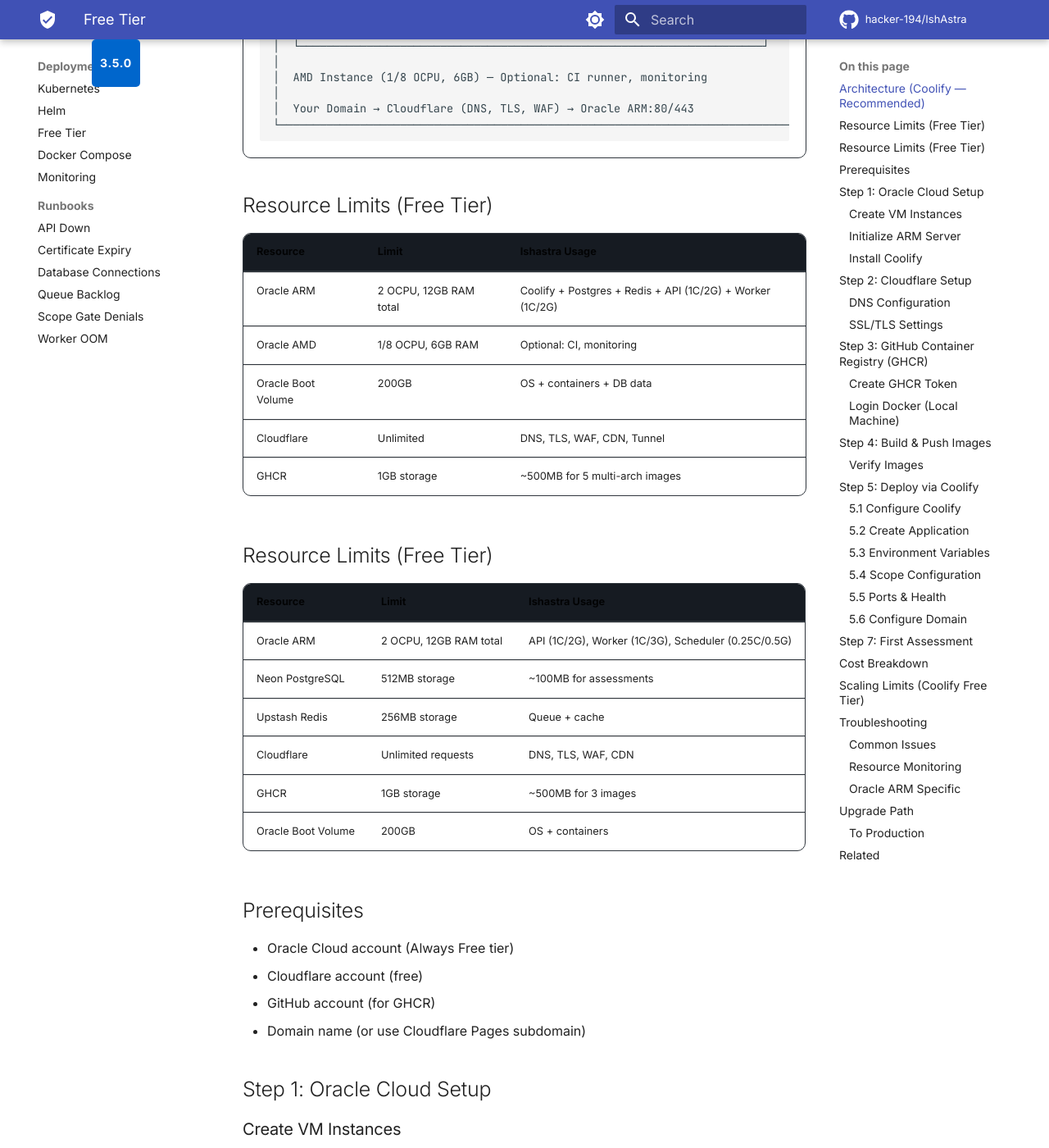
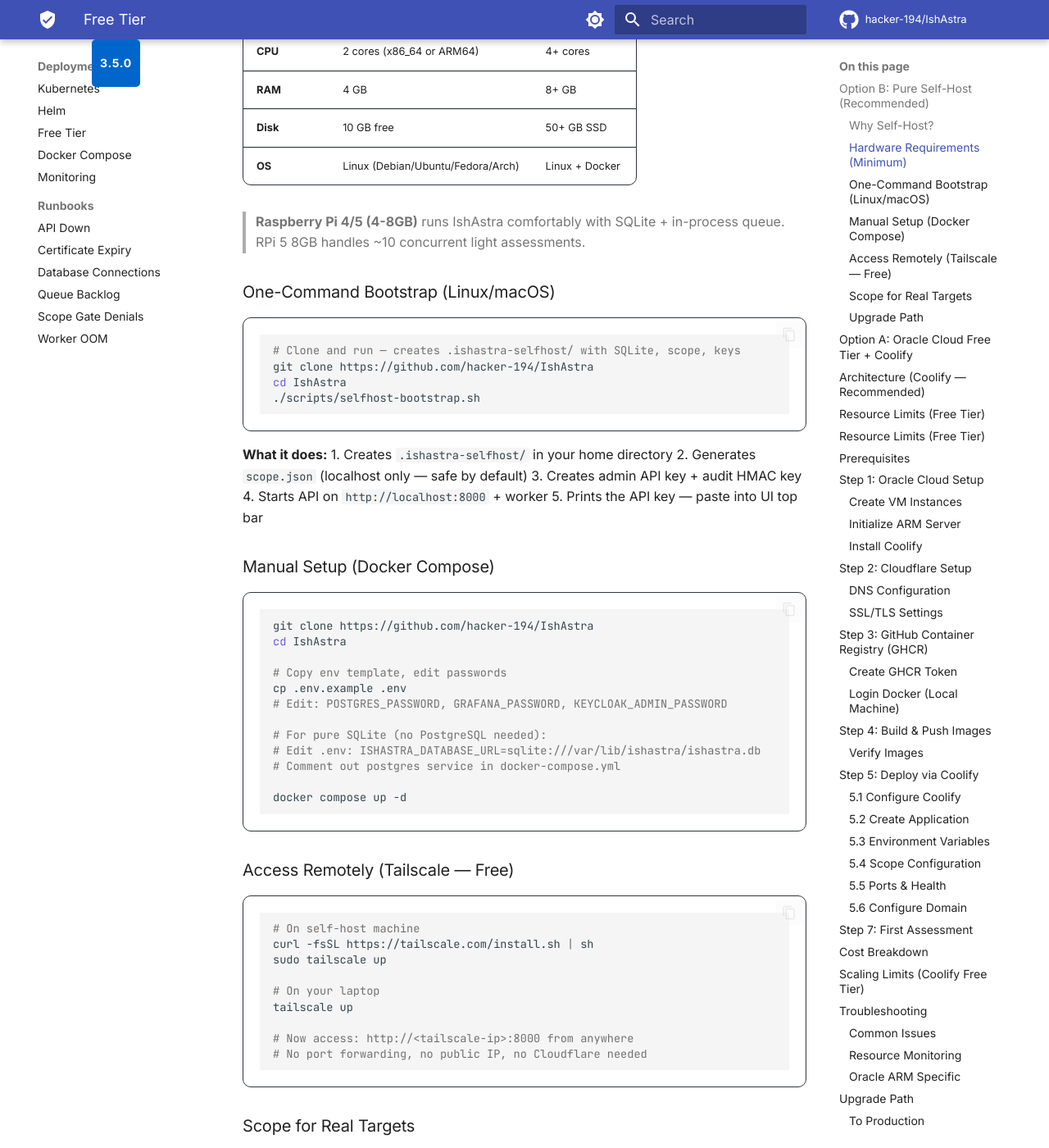
Before and after one commit to hacker-194/IshAstra, an MkDocs documentation site: the page built from docs/deployment/free-tier.md, in a window 1280 px wide and 1400 px high, scrolled down 945 px. Shown: the whole window at 82% size. Built offline with MkDocs 1.6.1 and Material for MkDocs 9.7.7, drawn with Linux system fonts in a browser that asks for light colours; comment, search, counter and statistics services are not loaded; the version menu is left out; some of the changed text lies outside the part shown.

Commit message:
docs: add pure self-host option to free-tier guide + bootstrap script
- Add Option B (pure self-host) to docs/deployment/free-tier.md with:
  - Why self-host comparison table
  - Hardware requirements
  - One-command bootstrap (scripts/selfhost-bootstrap.sh)
  - Docker Compose manual setup
  - Tailscale remote access (free, no port forwarding)
  - Scope config for real targets
  - Upgrade path table
- Create scripts/selfhost-bootstrap.sh for zero-config local evaluation

````diff
--- a/docs/deployment/free-tier.md
+++ b/docs/deployment/free-tier.md
@@ -1,6 +1,115 @@
 # Free Tier Deployment
 
-Run **Ishastra** for **$0/month** using Oracle Cloud Free Tier + **Coolify** (self-hosted PaaS).
+Run **Ishastra** for **$0/month**:
+
+- **Option A** — Oracle Cloud Free Tier + **Coolify** (self-hosted PaaS) — documented below
+- **Option B** — **Pure self-host** on your own hardware (laptop, RPi 4/5, desktop, home server) — **recommended for full control, zero dependencies, no card needed**
+
+---
+
+## Option B: Pure Self-Host (Recommended)
+
+### Why Self-Host?
+
+| Factor | Oracle + Coolify | Pure Self-Host |
+|--------|------------------|----------------|
+| **Credit card** | Required (verification) | ❌ None |
+| **Internet dependency** | Must stay online | ✅ Works offline/LAN only |
+| **Data sovereignty** | Oracle's infrastructure | ✅ Your hardware, your data |
+| **Reclamation risk** | Oracle reclaims idle ARM | ✅ Never |
+| **Hardware choice** | Fixed ARM/AMD | ✅ Any x86/ARM box |
+| **Portability** | Cloud-specific | ✅ Move anywhere |
+
+### Hardware Requirements (Minimum)
+
+| Component | Minimum | Recommended |
+|-----------|---------|-------------|
+| **CPU** | 2 cores (x86_64 or ARM64) | 4+ cores |
+| **RAM** | 4 GB | 8+ GB |
+| **Disk** | 10 GB free | 50+ GB SSD |
+| **OS** | Linux (Debian/Ubuntu/Fedora/Arch) | Linux + Docker |
+
+> **Raspberry Pi 4/5 (4-8GB)** runs IshAstra comfortably with SQLite + in-process queue. RPi 5 8GB handles ~10 concurrent light assessments.
+
+### One-Command Bootstrap (Linux/macOS)
+
+```bash
+# Clone and run — creates .ishastra-selfhost/ with SQLite, scope, keys
+git clone https://github.com/hacker-194/IshAstra
+cd IshAstra
+./scripts/selfhost-bootstrap.sh
+```
+
+**What it does:**
+1. Creates `.ishastra-selfhost/` in your home directory
+2. Generates `scope.json` (localhost only — safe by default)
+3. Creates admin API key + audit HMAC key
+4. Starts API on `http://localhost:8000` + worker
+5. Prints the API key — paste into UI top bar
+
+### Manual Setup (Docker Compose)
+
+```bash
+git clone https://github.com/hacker-194/IshAstra
+cd IshAstra
+
+# Copy env template, edit passwords
+cp .env.example .env
+# Edit: POSTGRES_PASSWORD, GRAFANA_PASSWORD, KEYCLOAK_ADMIN_PASSWORD
+
+# For pure SQLite (no PostgreSQL needed):
+# Edit .env: ISHASTRA_DATABASE_URL=sqlite:///var/lib/ishastra/ishastra.db
+# Comment out postgres service in docker-compose.yml
+
+docker compose up -d
+```
+
+### Access Remotely (Tailscale — Free)
+
+```bash
+# On self-host machine
+curl -fsSL https://tailscale.com/install.sh | sh
+sudo tailscale up
+
+# On your laptop
+tailscale up
+
+# Now access: http://<tailscale-ip>:8000 from anywhere
+# No port forwarding, no public IP, no Cloudflare needed
+```
+
+### Scope for Real Targets
+
+Edit `.ishastra-selfhost/scope.json` or `config/scope.json`:
+
+```json
+{
+  "program": "My Home Lab",
+  "authorized_by": "You",
+  "authorization_ref": "SELF-HOST-2024",
+  "include": ["*.yourdomain.com", "192.168.1.0/24", "10.0.0.0/8"],
+  "exclude": ["router.yourdomain.com"],
+  "authorized_networks": ["192.168.1.0/24", "10.0.0.0/8"],
+  "allowed_ports": [80, 443, 8080, 8443],
+  "allow_broad_networks": false
+}
+```
+
+Restart: `docker compose restart ishastra` (or `systemctl restart ishastra` if using systemd).
+
+### Upgrade Path
+
+| Need | Self-Host Solution |
+|------|-------------------|
+| More RAM/CPU | Add hardware / upgrade box |
+| HA / Multi-node | Add 2nd box → PostgreSQL + Redis + `ISHASTRA_QUEUE_MODE=redis-streams` |
+| Public access | Tailscale Funnel / Cloudflare Tunnel / ngrok (all free) |
+| Monitoring | Add Prometheus/Grafana stack (docker-compose.monitoring.yml) |
+| Backups | `sqlite3 ishastra.db ".backup backup-$(date +%F).db"` + rsync to NAS |
+
+---
+
+## Option A: Oracle Cloud Free Tier + Coolify
 
 > **Always Free limits, checked November 2026.** The Arm allowance is **2 OCPU / 12 GB
 > of memory in total** (1,500 OCPU-hours + 9,000 GB-hours per month). Oracle halved it
````
Also changed, not shown: 1 other file.
